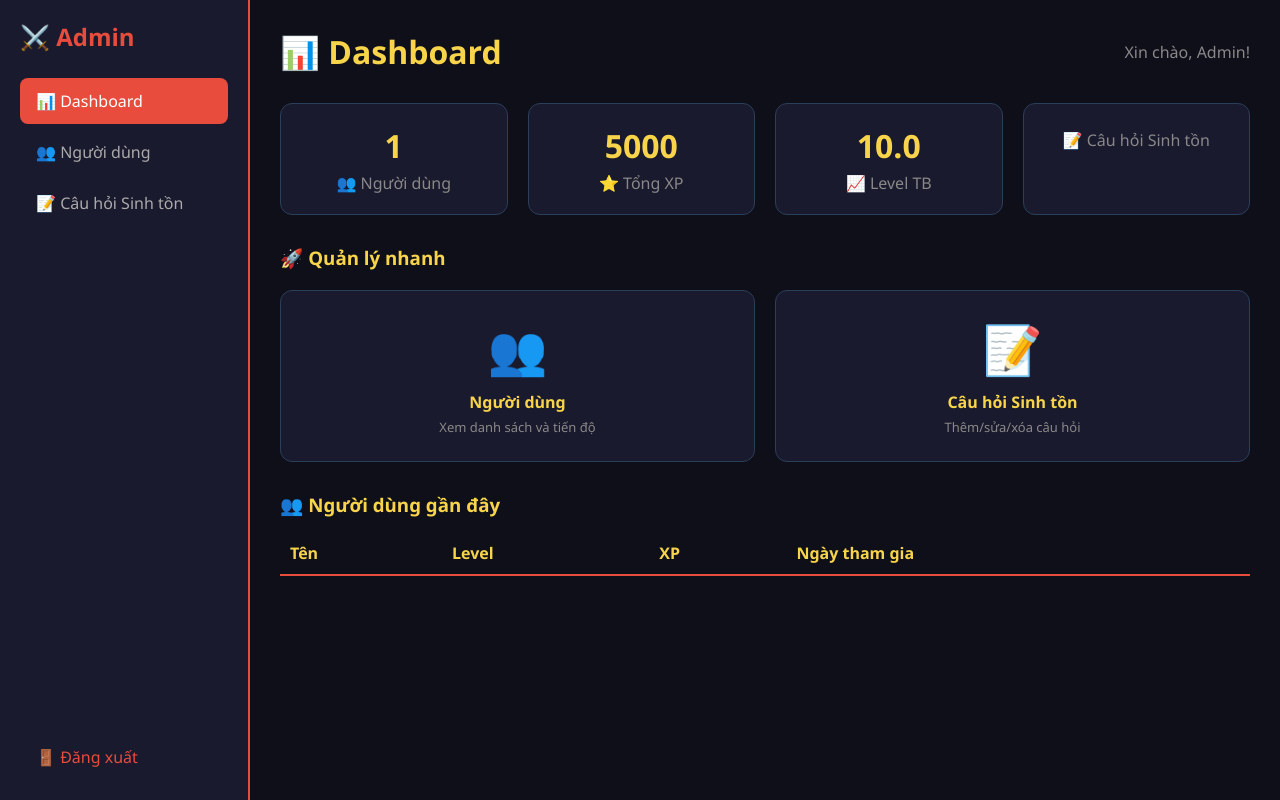
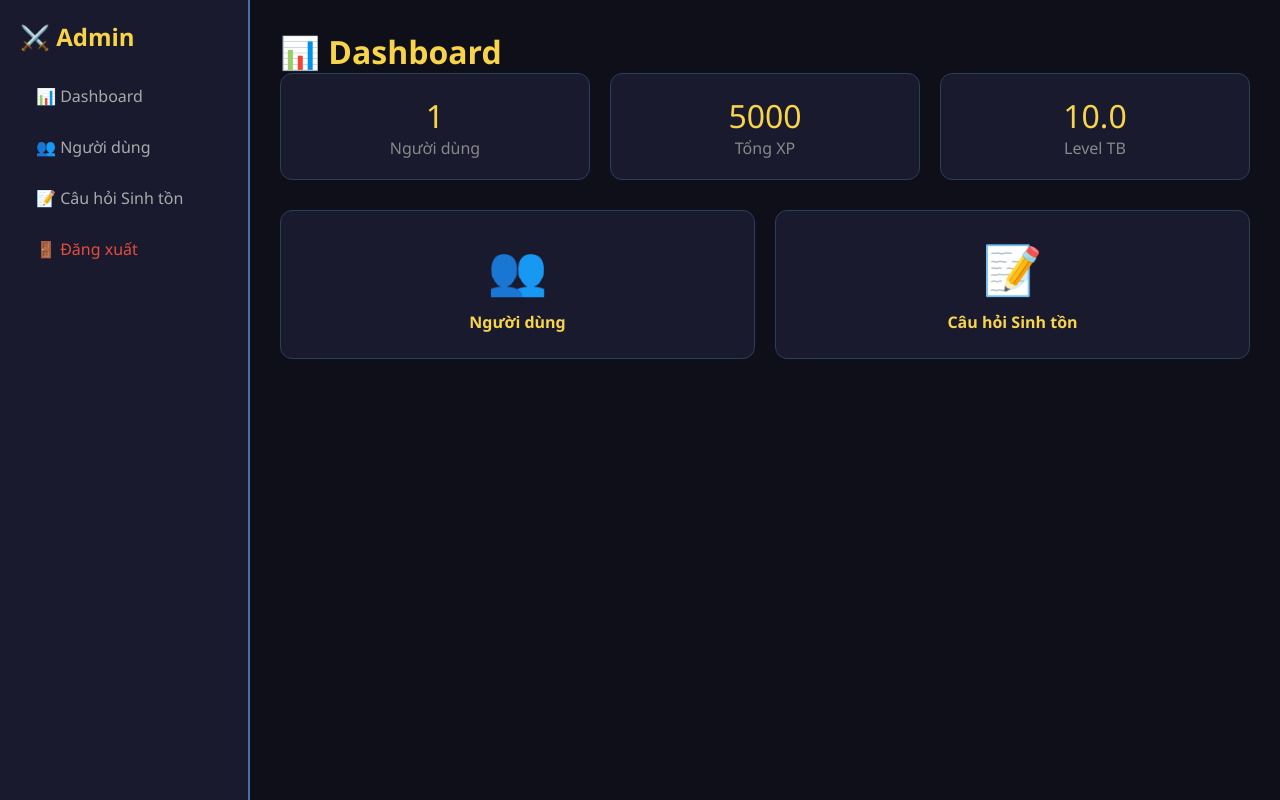
Before and after one commit to cvan3k-dev/ROAD-TO-GRADE-10, a Flask app: page /admin/dashboard in a window 1280 px wide. Run offline with Flask 3, Linux system fonts and the light colour scheme; the visitor is signed in with stand-in values (Sample User, id 1); data comes from the database, SQL or seed files in the repository; lists and menus that the app fills with data are empty.

Commit message:
Update admin_dashboard.html

```diff
--- a/templates/admin_dashboard.html
+++ b/templates/admin_dashboard.html
@@ -3,118 +3,49 @@
 <head>
     <meta charset="UTF-8">
     <meta name="viewport" content="width=device-width, initial-scale=1.0">
-    <title>Admin Panel - Road To Grade 10 RPG</title>
+    <title>Admin Dashboard</title>
     <style>
         * { margin:0; padding:0; box-sizing:border-box; }
-        body { font-family:'Segoe UI', Tahoma, sans-serif; background:#0f0f1a; color:#e0e0e0; min-height:100vh; }
+        body { font-family:'Segoe UI', Tahoma, sans-serif; background:#0f0f1a; color:#e0e0e0; }
         .container { display:flex; min-height:100vh; }
-        .sidebar {
-            width:250px; background:#1a1a2e; border-right:2px solid #e74c3c;
-            padding:20px; display:flex; flex-direction:column; gap:5px;
-        }
-        .sidebar h2 { color:#e74c3c; margin-bottom:20px; }
-        .sidebar a {
-            color:#aaa; text-decoration:none; padding:12px 16px;
-            border-radius:8px; transition:all 0.2s;
-        }
-        .sidebar a:hover { background:#e74c3c; color:white; }
-        .sidebar a.active { background:#e74c3c; color:white; }
-        .sidebar .logout { margin-top:auto; color:#e74c3c; }
-        .sidebar .logout:hover { background:#e74c3c; color:white; }
+        .sidebar { width:250px; background:#1a1a2e; border-right:2px solid #4a6fa5; padding:20px; }
+        .sidebar h2 { color:#f7d44a; margin-bottom:20px; }
+        .sidebar a { display:block; padding:12px 16px; color:#aaa; text-decoration:none; border-radius:8px; margin-bottom:5px; }
+        .sidebar a:hover { background:#4a6fa5; color:white; }
         .main { flex:1; padding:30px; }
-        .header { display:flex; justify-content:space-between; align-items:center; margin-bottom:30px; }
-        .header h1 { color:#f7d44a; }
-        .stats-grid {
-            display:grid; grid-template-columns:repeat(auto-fit, minmax(180px,1fr));
-            gap:20px; margin-bottom:30px;
-        }
-        .stat-card {
-            background:#1a1a2e; padding:20px; border-radius:12px;
-            border:1px solid #2a3f5a; text-align:center;
-        }
-        .stat-card .number { font-size:32px; font-weight:bold; color:#f7d44a; }
-        .stat-card .label { color:#888; margin-top:5px; }
-        .card-grid {
-            display:grid; grid-template-columns:repeat(auto-fit, minmax(200px,1fr));
-            gap:20px; margin-top:20px;
-        }
-        .card {
-            background:#1a1a2e; padding:25px; border-radius:12px;
-            border:1px solid #2a3f5a; text-align:center;
-            cursor:pointer; transition:all 0.2s;
-        }
-        .card:hover { border-color:#e74c3c; transform:translateY(-3px); }
-        .card .icon { font-size:48px; margin-bottom:10px; }
-        .card .title { font-weight:bold; color:#f7d44a; }
-        .card .desc { font-size:13px; color:#888; margin-top:5px; }
-        table { width:100%; border-collapse:collapse; margin-top:15px; }
-        th { text-align:left; padding:10px; border-bottom:2px solid #e74c3c; color:#f7d44a; }
-        td { padding:10px; border-bottom:1px solid #2a3f5a; }
-        @media (max-width:768px) { .container { flex-direction:column; } .sidebar { width:100%; } }
+        .stats { display:grid; grid-template-columns:repeat(auto-fit, minmax(150px,1fr)); gap:20px; margin-bottom:30px; }
+        .stat-card { background:#1a1a2e; padding:20px; border-radius:12px; text-align:center; border:1px solid #2a3f5a; }
+        .stat-card .num { font-size:32px; color:#f7d44a; }
+        .stat-card .label { color:#888; }
+        .card-grid { display:grid; grid-template-columns:repeat(auto-fit, minmax(200px,1fr)); gap:20px; }
+        .card { background:#1a1a2e; padding:25px; border-radius:12px; text-align:center; border:1px solid #2a3f5a; cursor:pointer; }
+        .card:hover { border-color:#4a6fa5; transform:translateY(-3px); }
+        .card .icon { font-size:48px; }
+        .card .title { color:#f7d44a; font-weight:bold; margin-top:10px; }
+        .btn { padding:8px 16px; border:2px solid #4a6fa5; background:transparent; color:white; border-radius:8px; cursor:pointer; }
+        .btn:hover { background:#4a6fa5; }
     </style>
 </head>
 <body>
     <div class="container">
         <div class="sidebar">
             <h2>⚔️ Admin</h2>
-            <a href="/admin-panel/dashboard" class="active">📊 Dashboard</a>
-            <a href="/admin-panel/users">👥 Người dùng</a>
-            <a href="/admin-panel/survival-questions">📝 Câu hỏi Sinh tồn</a>
-            <a href="/admin-panel/logout" class="logout">🚪 Đăng xuất</a>
+            <a href="/admin/dashboard">📊 Dashboard</a>
+            <a href="/admin/users">👥 Người dùng</a>
+            <a href="/admin/survival-questions">📝 Câu hỏi Sinh tồn</a>
+            <a href="/admin/logout" style="color:#e74c3c;">🚪 Đăng xuất</a>
         </div>
         <div class="main">
-            <div class="header">
-                <h1>📊 Dashboard</h1>
-                <span style="color:#888;">Xin chào, Admin!</span>
+            <h1 style="color:#f7d44a;">📊 Dashboard</h1>
+            <div class="stats">
+                <div class="stat-card"><div class="num">{{ total_users }}</div><div class="label">Người dùng</div></div>
+                <div class="stat-card"><div class="num">{{ total_xp }}</div><div class="label">Tổng XP</div></div>
+                <div class="stat-card"><div class="num">{{ avg_level }}</div><div class="label">Level TB</div></div>
             </div>
-
-            <div class="stats-grid">
-                <div class="stat-card">
-                    <div class="number">{{ total_users }}</div>
-                    <div class="label">👥 Người dùng</div>
-                </div>
-                <div class="stat-card">
-                    <div class="number">{{ total_xp }}</div>
-                    <div class="label">⭐ Tổng XP</div>
-                </div>
-                <div class="stat-card">
-                    <div class="number">{{ avg_level }}</div>
-                    <div class="label">📈 Level TB</div>
-                </div>
-                <div class="stat-card">
-                    <div class="number">{{ survival_questions }}</div>
-                    <div class="label">📝 Câu hỏi Sinh tồn</div>
-                </div>
+            <div class="card-grid">
+                <div class="card" onclick="location.href='/admin/users'"><div class="icon">👥</div><div class="title">Người dùng</div></div>
+                <div class="card" onclick="location.href='/admin/survival-questions'"><div class="icon">📝</div><div class="title">Câu hỏi Sinh tồn</div></div>
             </div>
-
-            <h3 style="color:#f7d44a; margin-bottom:15px;">🚀 Quản lý nhanh</h3>
-            <div class="card-grid">
-                <div class="card" onclick="location.href='/admin-panel/users'">
-                    <div class="icon">👥</div>
-                    <div class="title">Người dùng</div>
-                    <div class="desc">Xem danh sách và tiến độ</div>
-                </div>
-                <div class="card" onclick="location.href='/admin-panel/survival-questions'">
-                    <div class="icon">📝</div>
-                    <div class="title">Câu hỏi Sinh tồn</div>
-                    <div class="desc">Thêm/sửa/xóa câu hỏi</div>
-                </div>
-            </div>
-
-            <h3 style="color:#f7d44a; margin-top:30px;">👥 Người dùng gần đây</h3>
-            <table>
-                <thead><tr><th>Tên</th><th>Level</th><th>XP</th><th>Ngày tham gia</th></tr></thead>
-                <tbody>
-                    {% for u in recent_users %}
-                    <tr>
-                        <td>{{ u.username }}</td>
-                        <td>{{ u.level }}</td>
-                        <td>{{ u.xp }}</td>
-                        <td>{{ u.created_at.strftime('%d/%m/%Y') }}</td>
-                    </tr>
-                    {% endfor %}
-                </tbody>
-            </table>
         </div>
     </div>
 </body>
```
